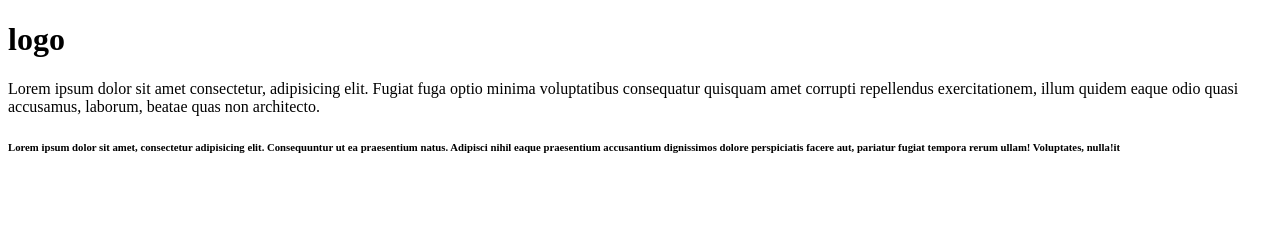
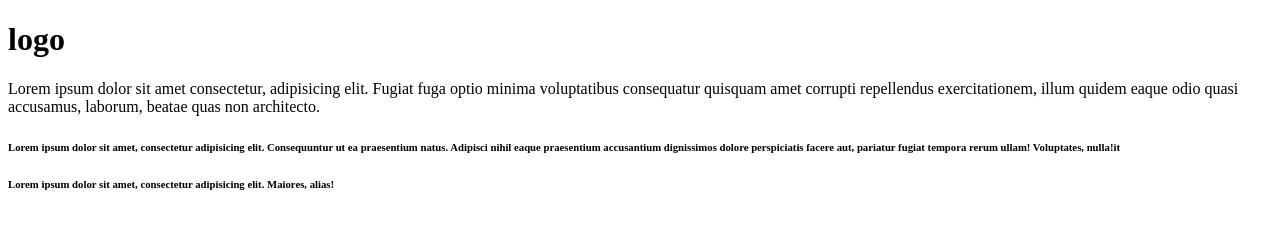
Before and after one commit to gehlot0709/learn-git, a plain HTML site: page index.html in a window 1280 px wide. Drawn offline with Linux system fonts and the light colour scheme.

Commit message:
this is tag

```diff
--- a/index.html
+++ b/index.html
@@ -11,6 +11,7 @@
             <h1>logo</h1>
             <p>Lorem ipsum dolor sit amet consectetur, adipisicing elit. Fugiat fuga optio minima voluptatibus consequatur quisquam amet corrupti repellendus exercitationem, illum quidem eaque odio quasi accusamus, laborum, beatae quas non architecto.</p>
             <h6>Lorem ipsum dolor sit amet, consectetur adipisicing elit. Consequuntur ut ea praesentium natus. Adipisci nihil eaque praesentium accusantium dignissimos dolore perspiciatis facere aut, pariatur fugiat tempora rerum ullam! Voluptates, nulla!it </h6>
+            <h6>Lorem ipsum dolor sit amet, consectetur adipisicing elit. Maiores, alias!</h6>
         </div>
     </header>
 </body>
```
Also changed, not shown: 1 other file.
